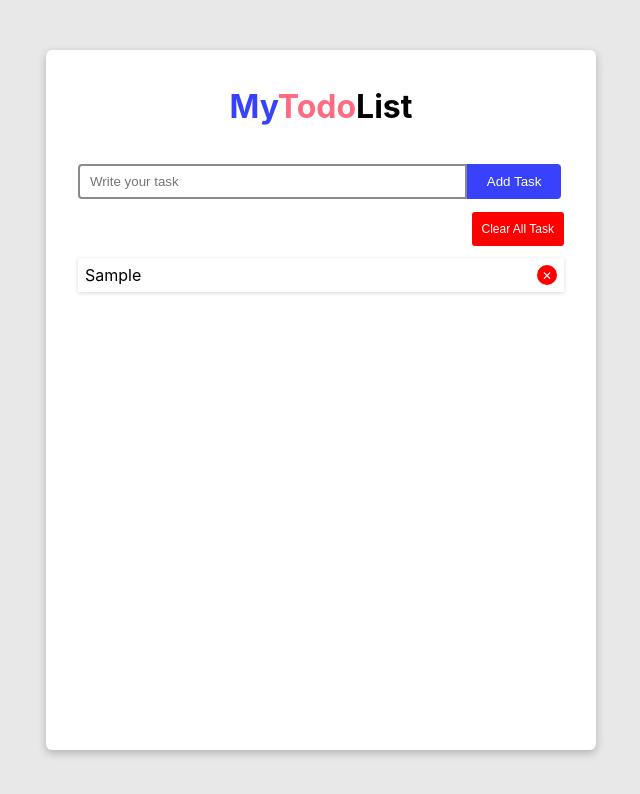
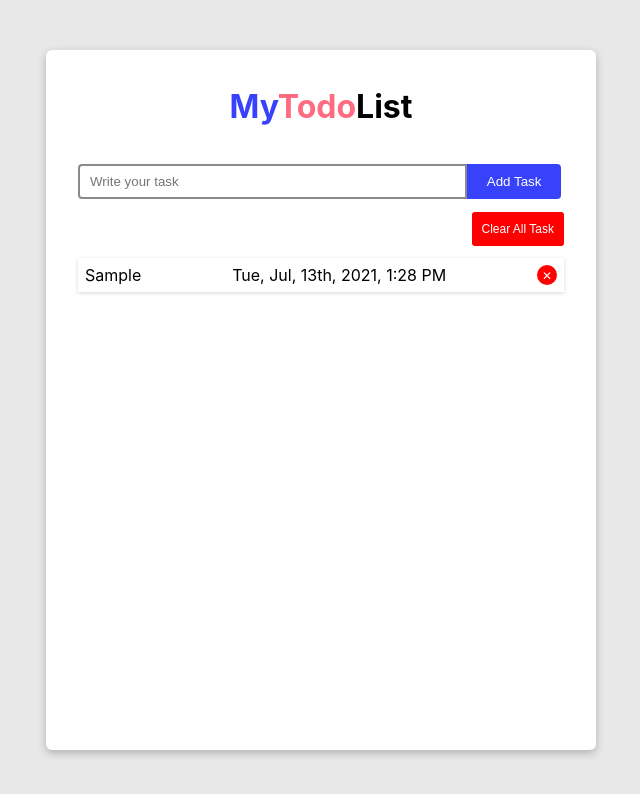
Before and after one commit to saifuddin00sm/React-todo-app, a React (Create React App) app: page / in a window 1280 px wide. Both pictures are taken after typing "Sample" into the empty fields and a click on the button "Add Task". Shown: the top 794 px of the page, without its empty margins (319-959 px from the left). Built offline with nearby package versions, Linux system fonts and the light colour scheme.

Commit message:
small changes

```diff
--- a/package.json
+++ b/package.json
@@ -6,6 +6,7 @@
     "@testing-library/jest-dom": "^5.14.1",
     "@testing-library/react": "^11.2.7",
     "@testing-library/user-event": "^12.8.3",
+    "dateformat": "^5.0.1",
     "react": "^17.0.2",
     "react-dom": "^17.0.2",
     "react-scripts": "4.0.3",
--- a/src/App.js
+++ b/src/App.js
@@ -1,116 +1,11 @@
-import React, { Component } from "react";
-// import mainStyles from "./App.module.css";
-import Task from "./Components/InputTask/InputTask";
-import FormComp from "./Components/FormComponent/FormComponent";
-import FormContext from "./context/form-context";
+import Container from "./container/Container";
 
-class TodoApp extends Component {
-  state = {
-    tasks: [],
-  };
-
-  // Adding task to the list
-  updateInputHandler = (event) => {
-    event.preventDefault();
-    const input = document.getElementById("input");
-    if (input.value === "") {
-      alert("Please add a task");
-    } else {
-      const myArr = this.state.tasks;
-
-      myArr.push(input.value);
-
-      this.setState({ tasks: myArr });
-
-      const taskVal = input.value.trim();
-
-      //passing input value to the localStorage function
-      this.setItemOnLocalHandler(taskVal);
-
-      // clearing input field
-      input.value = "";
-    }
-  };
-
-  // Setting task to the local storage
-  setItemOnLocalHandler = (tasks) => {
-    let task;
-    if (localStorage.getItem("tasks") == null) {
-      task = [];
-    } else {
-      task = JSON.parse(localStorage.getItem("tasks"));
-    }
-    task.push(tasks);
-    localStorage.setItem("tasks", JSON.stringify(task));
-  };
-
-  //getting local storage items
-  getItemFromLocalHandler = () => {
-    let task;
-
-    if (localStorage.getItem("tasks") == null) {
-      task = [];
-    } else {
-      task = JSON.parse(localStorage.getItem("tasks"));
-    }
-
-    this.setState({ tasks: task });
-  };
-
-  // remove task from localStorage
-  removeTaskfromLocalHandler = (ind) => {
-    let task;
-
-    if (localStorage.getItem("tasks") == null) {
-      task = [];
-    } else {
-      task = JSON.parse(localStorage.getItem("tasks"));
-    }
-
-    task.splice(ind, 1);
-    localStorage.setItem("tasks", JSON.stringify(task));
-    this.setState({ tasks: task });
-  };
-
-  // clear all task in one click
-  clearTaskHandler = () => {
-    localStorage.removeItem("tasks");
-    let task = this.state.tasks;
-    task = [];
-    this.setState({ tasks: task });
-  };
-
-  // Removing task from list
-  removeTaskHandler = (index) => {
-    const tasks = this.state.tasks;
-    tasks.splice(index, 1);
-    this.setState({ tasks: tasks });
-
-    this.removeTaskfromLocalHandler(index);
-  };
-
-  // document on load getting localStorage items
-  componentDidMount() {
-    window.addEventListener("load", this.getItemFromLocalHandler);
-  }
-
-  render() {
-    const taskList = this.state.tasks.map((t, index) => {
-      return (
-        <Task
-          items={t}
-          key={index}
-          remove={() => this.removeTaskHandler(index)}
-        />
-      );
-    });
-
-    return (
-      <FormContext.Provider value={{ submit: this.updateInputHandler }}>
-        <FormComp taskMain={taskList} clearTask={this.clearTaskHandler} />
-      </FormContext.Provider>
-    );
-  }
+function App() {
+  return (
+    <>
+      <Container />
+    </>
+  );
 }
 
-export default TodoApp;
+export default App;
--- a/src/Components/InputTask/InputTask.js
+++ b/src/Components/InputTask/InputTask.js
@@ -1,16 +1,20 @@
 import React from "react";
-import inputClassses from "./InputTask.module.css";
+import inputClasses from "./InputTask.module.css";
+import dateFormat from "dateformat";
 
-const tasks = props => {
-  return (
-    <li className={inputClassses.listStyle}>
-      <span>{props.items}</span>
-      {/* <span>Date and times</span> */}
-      <span onClick={props.remove} className={inputClassses.closeBtn}>
-        &#10005;
-      </span>
-    </li>
-  );
-};
+class Tasks extends React.Component {
+  render() {
+    const dates = new Date().toString();
+    return (
+      <li className={inputClasses.listStyle}>
+        <span>{this.props.items}</span>
+        <span>{dateFormat(dates, "ddd, mmm, dS, yyyy, h:MM TT")}</span>
+        <span onClick={this.props.remove} className={inputClasses.closeBtn}>
+          &#10005;
+        </span>
+      </li>
+    );
+  }
+}
 
-export default tasks;
+export default Tasks;
--- /dev/null
+++ b/src/container/Container.jsx
@@ -0,0 +1,114 @@
+import React, { Component } from "react";
+import Task from "../Components/InputTask/InputTask";
+import FormComp from "../Components/FormComponent/FormComponent";
+import FormContext from "../context/form-context";
+
+class Container extends Component {
+  state = {
+    tasks: [],
+  };
+  // Adding task to the list
+  updateInputHandler = event => {
+    event.preventDefault();
+    const input = document.getElementById("input");
+    if (input.value === "") {
+      alert("Please add a task");
+    } else {
+      const myArr = this.state.tasks;
+
+      myArr.push(input.value);
+
+      this.setState({ tasks: myArr });
+
+      const taskVal = input.value.trim();
+
+      //passing input value to the localStorage function
+      this.setItemOnLocalHandler(taskVal);
+
+      // clearing input field
+      input.value = "";
+    }
+  };
+
+  // Setting task to the local storage
+  setItemOnLocalHandler = tasks => {
+    let task;
+    if (localStorage.getItem("tasks") == null) {
+      task = [];
+    } else {
+      task = JSON.parse(localStorage.getItem("tasks"));
+    }
+    task.push(tasks);
+    localStorage.setItem("tasks", JSON.stringify(task));
+  };
+
+  //getting local storage items
+  getItemFromLocalHandler = () => {
+    let task;
+
+    if (localStorage.getItem("tasks") == null) {
+      task = [];
+    } else {
+      task = JSON.parse(localStorage.getItem("tasks"));
+    }
+
+    this.setState({ tasks: task });
+  };
+
+  // remove task from localStorage
+  removeTaskfromLocalHandler = ind => {
+    let task;
+
+    if (localStorage.getItem("tasks") == null) {
+      task = [];
+    } else {
+      task = JSON.parse(localStorage.getItem("tasks"));
+    }
+
+    task.splice(ind, 1);
+    localStorage.setItem("tasks", JSON.stringify(task));
+    this.setState({ tasks: task });
+  };
+
+  // clear all task in one click
+  clearTaskHandler = () => {
+    localStorage.removeItem("tasks");
+    let task = this.state.tasks;
+    task = [];
+    this.setState({ tasks: task });
+  };
+
+  // Removing task from list
+  removeTaskHandler = index => {
+    const tasks = this.state.tasks;
+    tasks.splice(index, 1);
+    this.setState({ tasks: tasks });
+
+    this.removeTaskfromLocalHandler(index);
+  };
+
+  // document on load getting localStorage items
+  componentDidMount() {
+    window.addEventListener("load", this.getItemFromLocalHandler);
+  }
+
+  render() {
+    const taskList = this.state.tasks.map((t, index) => {
+      return (
+        <Task
+          key={index}
+          items={t}
+          remove={() => this.removeTaskHandler(index)}
+        />
+      );
+    });
+
+    return (
+      <FormContext.Provider value={{ submit: this.updateInputHandler }}>
+        <FormComp taskMain={taskList} clearTask={this.clearTaskHandler} />{" "}
+      </FormContext.Provider>
+    );
+  }
+}
+
+export default Container;
```
Also changed, not shown: 1 other file (tests, documents, lock files or other folders).
